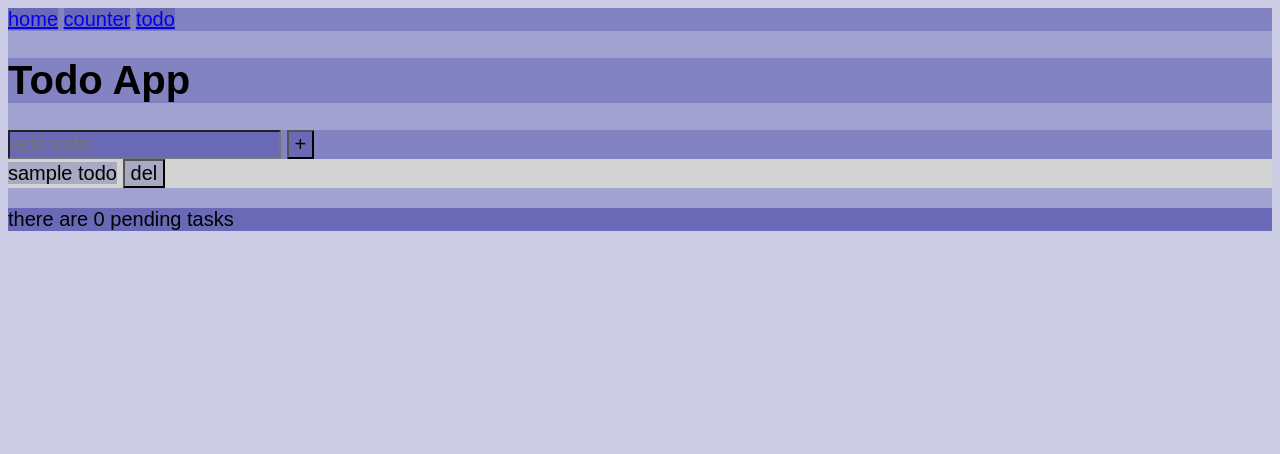
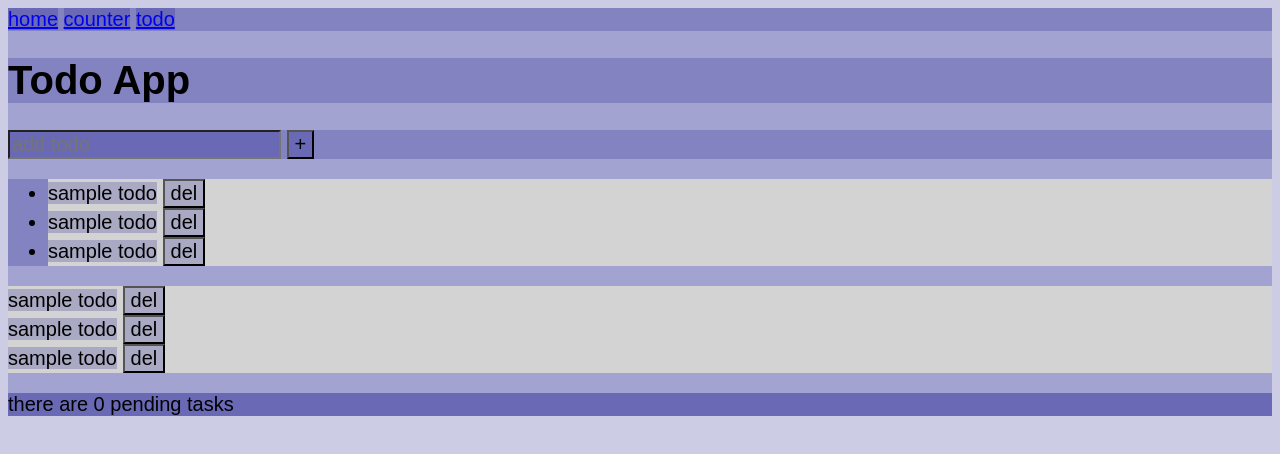
Before and after one commit to brnt-toast/only-svelte, a SvelteKit app: page /todo in a window 1280 px wide. Shown: the top 454 px of the page. Built offline with nearby package versions, Linux system fonts and the light colour scheme.

Commit message:
todo/: refactor

```diff
--- a/src/routes/todo/+page.svelte
+++ b/src/routes/todo/+page.svelte
@@ -1,15 +1,20 @@
 <script>
     import Button from "../../components/Button.svelte";
+    import Todo from "./Todo.svelte";
 
     let count = 0
-    const addTodo= () => count += 1
+
+
+    const addTodo = () => count += 1
+    const clicked = () => console.log('clicked')
 </script>
 
 
 
 <h1>Todo App</h1>
 
-<form >
+
+<form>
     <input
         id="todo_input"
         name='todo_input'
@@ -22,10 +27,21 @@
     </Button>
 </form>
 
-<div class="todo">
-    <span>sample todo</span>
-    <Button>del</Button>
-</div>
+<ul id="todo_list">
+    <li>
+        <Todo />
+    </li>
+    <li>
+        <Todo />
+    </li>
+    <li>
+        <Todo />
+    </li>
+</ul>
+
+<Todo on:click={clicked}/>
+<Todo on:click={clicked}/>
+<Todo on:click={clicked}/>
 
 <div>
     <p>{`there are ${count} pending tasks`}</p>
@@ -34,11 +50,7 @@
 
 
 <style>
-    .todo {
-        background-color: lightgray;
-    }
     input {
         font-size: inherit;
     }
-
 </style>
```
